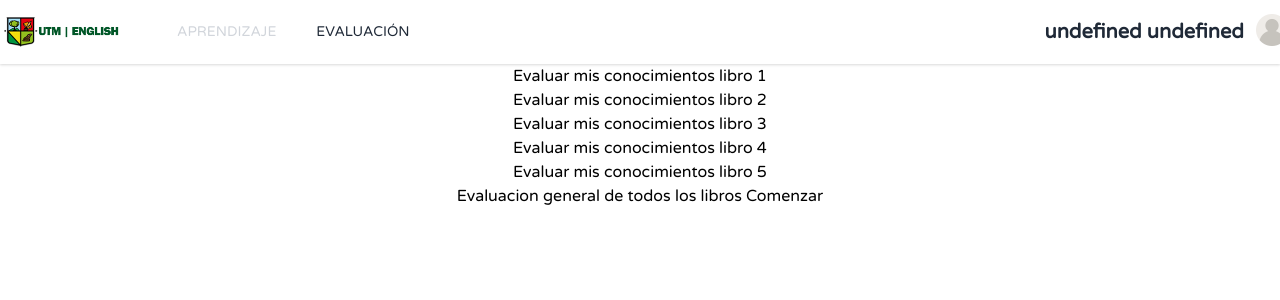
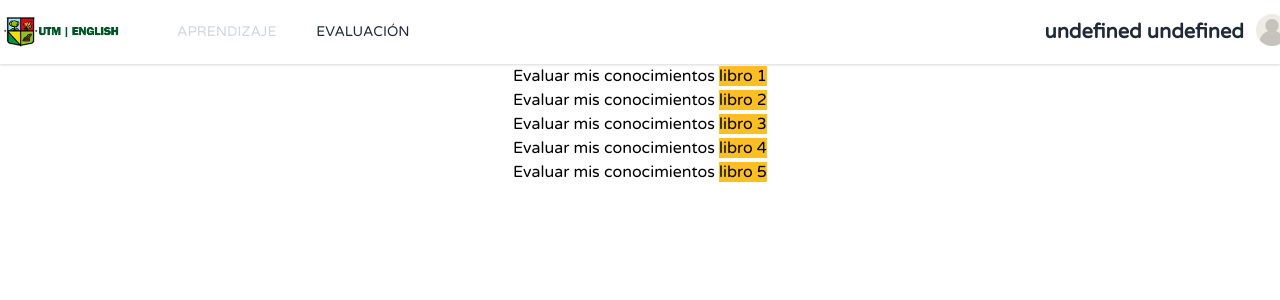
Before and after one commit to dvelez3815/eLearningUTMFCI, a React (Create React App) app: page /evaluacion in a window 1280 px wide. Shown: the top 300 px of the page. Built offline with nearby package versions, Linux system fonts and the light colour scheme.

Commit message:
vista evaluaciones, reacer la vista

```diff
--- a/src/components/pages/Evaluacion/Evaluacion.js
+++ b/src/components/pages/Evaluacion/Evaluacion.js
@@ -8,12 +8,12 @@ const Evaluacion = () => {
         <div>
             <NavComponent logo={logo} activado={2}/>
             <ul>
-                <li>Evaluar mis conocimientos <a>libro 1</a></li>
-                <li>Evaluar mis conocimientos <a>libro 2</a></li>
-                <li>Evaluar mis conocimientos <a>libro 3</a></li>
-                <li>Evaluar mis conocimientos <a>libro 4</a></li>
-                <li>Evaluar mis conocimientos <a>libro 5</a></li>
-                <li>Evaluacion general de todos los libros <a>Comenzar</a></li>
+                <li>Evaluar mis conocimientos <a className="bg-yellow-400" href="/pruebas/libro/1">libro 1</a></li>
+                <li>Evaluar mis conocimientos <a className="bg-yellow-400" href="/pruebas/libro/2">libro 2</a></li>
+                <li>Evaluar mis conocimientos <a className="bg-yellow-400" href="/pruebas/libro/3">libro 3</a></li>
+                <li>Evaluar mis conocimientos <a className="bg-yellow-400" href="/pruebas/libro/4">libro 4</a></li>
+                <li>Evaluar mis conocimientos <a className="bg-yellow-400" href="/pruebas/libro/5">libro 5</a></li>
+
 
 
             </ul>
--- a/src/components/pages/ejercicios/Ejercicio.js
+++ b/src/components/pages/ejercicios/Ejercicio.js
@@ -1,5 +1,4 @@
-import React, { createRef, useRef } from 'react'
-import { Grammar2 } from './Grammar2'
+import React, {useRef } from 'react'
 import ProgressBar from './ProgressBar'
 
 //load ejercicio.css
--- a/src/components/pages/ejercicios/Grammar2.js
+++ b/src/components/pages/ejercicios/Grammar2.js
@@ -1,6 +1,6 @@
-import React, { useEffect } from 'react'
+import React from 'react'
 import { Ejercicio } from './Ejercicio'
-import ProgressBar from './ProgressBar'
+
 import {api_url} from '../../../api.config'
 import NotFoundPage from '../NotFoundPage/NotFoundPage'
 import loading from "../../../assets/resource/loading.svg";
@@ -8,7 +8,6 @@ import loading from "../../../assets/resource/loading.svg";
 export const Grammar2 = () => {
 
     const [ejercicios, setEjercicios] = React.useState(null);
-    const [progreso, setProgreso] = React.useState(0);
     const [loadingData, setLoadingData] = React.useState(true);
 
 
--- a/src/components/pages/ejercicios/OpcionCorrecta_1.js
+++ b/src/components/pages/ejercicios/OpcionCorrecta_1.js
@@ -1,5 +1,5 @@
 
-import React, { createRef, useRef, useState } from "react";
+import React, { createRef, useRef } from "react";
 import { useHistory } from "react-router-dom";
 
 
```
